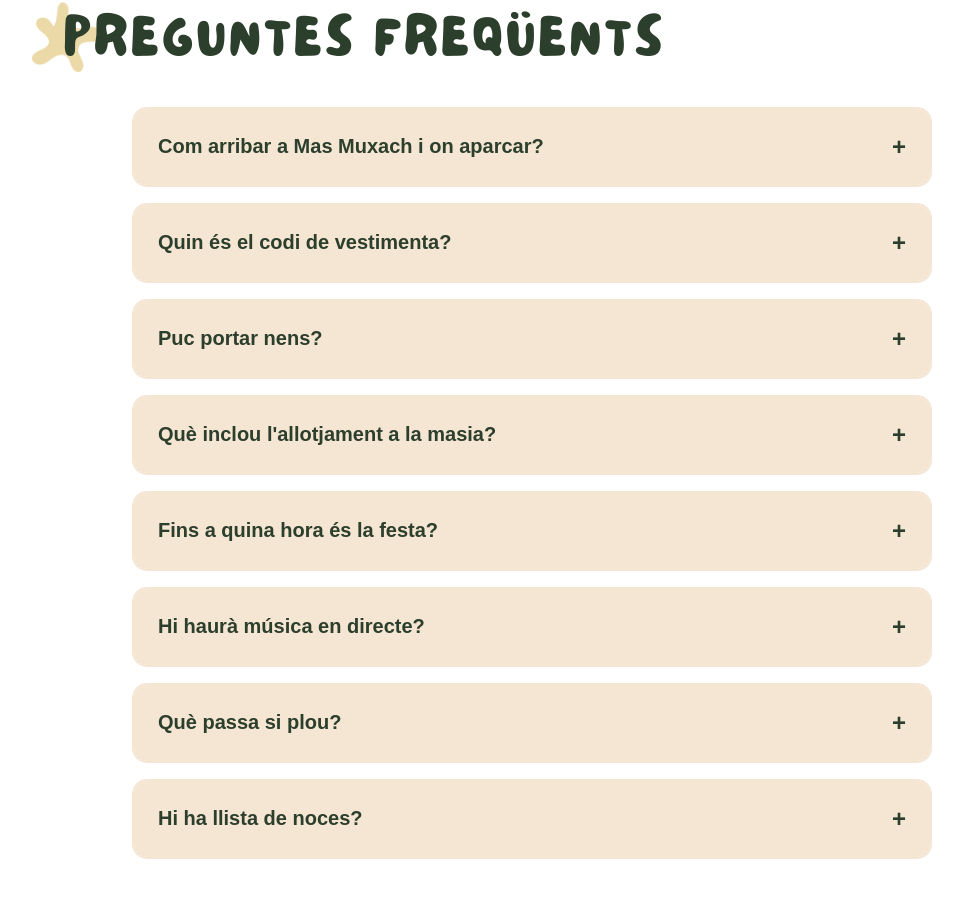
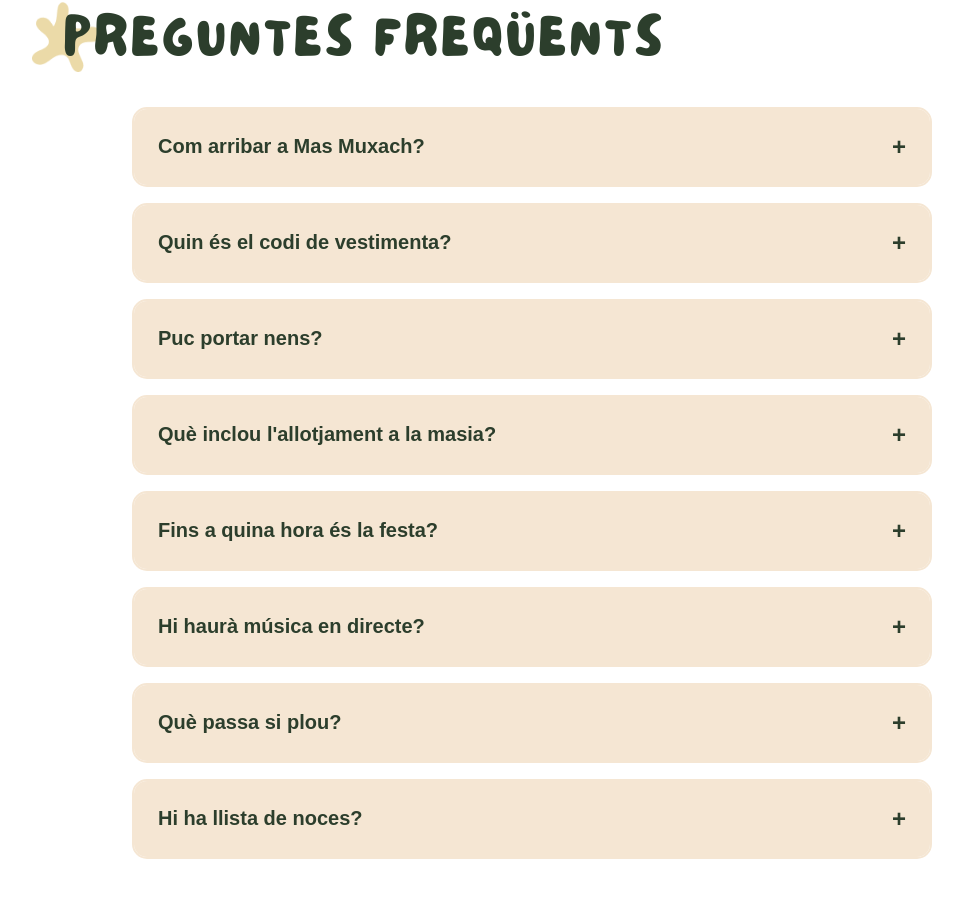
Before and after one commit to AlbertSuarez/albert-elena, a Next.js app: page / in a window 1280 px wide. Shown: the part 2688-3585 px from the top of the page, without its empty margins (108-1071 px from the left). Built offline with nearby package versions, Linux system fonts and the light colour scheme.

Commit message:
📝 Update FAQ question to get it shorter

```diff
--- a/src/components/FAQ/FAQ.tsx
+++ b/src/components/FAQ/FAQ.tsx
@@ -14,7 +14,7 @@ const FAQ: React.FC = () => {
 
   const faqData: FAQItem[] = [
     {
-      question: "Com arribar a Mas Muxach i on aparcar?",
+      question: "Com arribar a Mas Muxach?",
       answer: "La masia està a Brunyola (Girona) i disposa d'aparcament gratuït. Si us quedeu a dormir, us recomanem venir en cotxe. Per a aquells que no es quedin a dormir o no disposin d'un vehicle, parlarem en un futur de com gestionar-ho."
     },
     {
```
